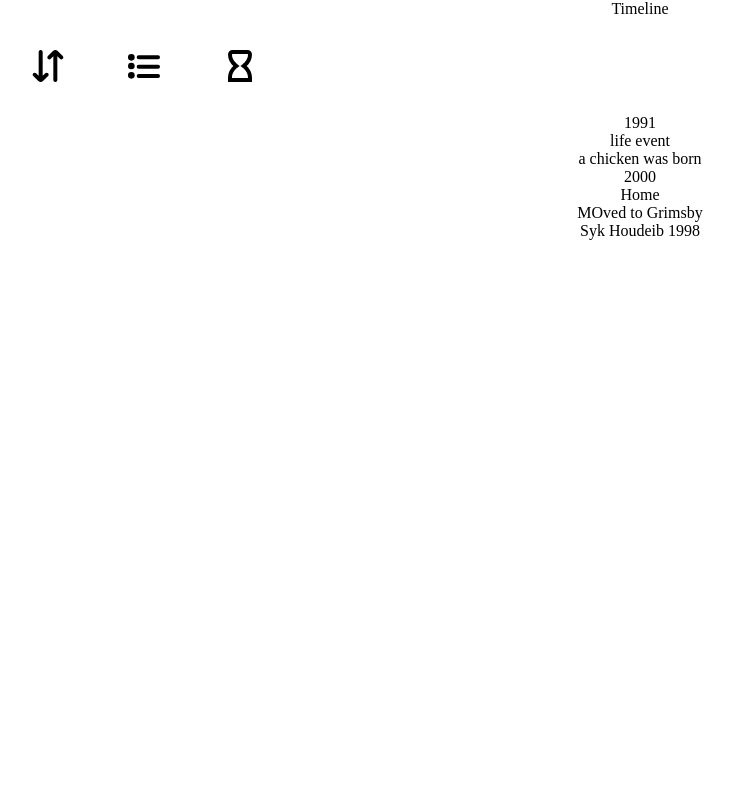
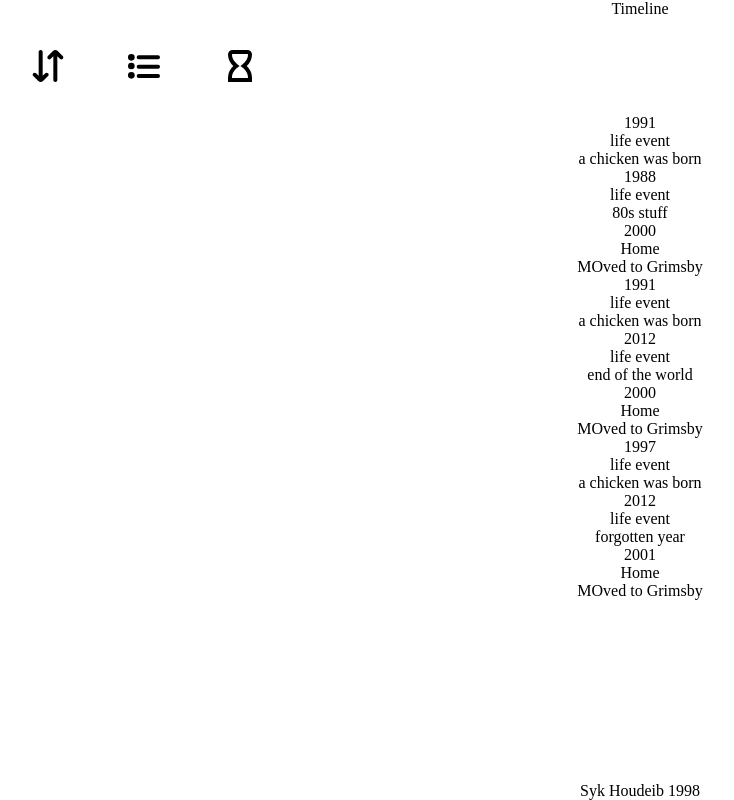
Before and after one commit to Syknapse/timeline_app, a React (Create React App) app in the folder frontend/: page / in a window 1280 px wide. Shown: the whole page, without its empty margins (0-734 px from the left). Built offline with nearby package versions, Linux system fonts and the light colour scheme.

Commit message:
Add two main views and sortByYear algo

```diff
--- a/frontend/src/App.module.css
+++ b/frontend/src/App.module.css
@@ -1,5 +1,8 @@
 .App {
   text-align: center;
+  min-height: 100vh;
+  display: flex;
+  flex-direction: column;
 }
 
 .filters {
@@ -15,3 +18,7 @@
   height: 2rem;
   width: 2rem;
 }
+
+.footer {
+  margin-top: auto;
+}
--- a/frontend/src/App.tsx
+++ b/frontend/src/App.tsx
@@ -1,5 +1,7 @@
-import React from 'react'
+import React, { useState } from 'react'
 import { Button } from './components'
+import { TimeLapse } from './components'
+import { Timeline } from './components'
 import { Sort } from './icons'
 import { List } from './icons'
 import { Hourglass } from './icons'
@@ -12,13 +14,55 @@ const entries = [
     title: 'a chicken was born',
   },
   {
+    year: 1988,
+    type: 'life event',
+    title: '80s stuff',
+  },
+  {
     year: 2000,
+    type: 'Home',
+    title: 'MOved to Grimsby',
+  },
+  {
+    year: 1991,
+    type: 'life event',
+    title: 'a chicken was born',
+  },
+  {
+    year: 2012,
+    type: 'life event',
+    title: 'end of the world',
+  },
+  {
+    year: 2000,
+    type: 'Home',
+    title: 'MOved to Grimsby',
+  },
+  {
+    year: 1997,
+    type: 'life event',
+    title: 'a chicken was born',
+  },
+  {
+    year: 2012,
+    type: 'life event',
+    title: 'forgotten year',
+  },
+  {
+    year: 2001,
     type: 'Home',
     title: 'MOved to Grimsby',
   },
 ]
 
+enum ViewType {
+  Timeline,
+  Time_lapse,
+}
+
 function App() {
+  const [view, setView] = useState<ViewType>(ViewType.Timeline)
+
   return (
     <div className={styles.App}>
       <header>
@@ -30,21 +74,23 @@ function App() {
           <Button className={styles.buttons}>
             <List />
           </Button>
-          <Button className={styles.buttons}>
+          <Button
+            className={styles.buttons}
+            onClick={() => (view === ViewType.Timeline ? setView(ViewType.Time_lapse) : setView(ViewType.Timeline))}
+          >
             <Hourglass />
           </Button>
         </div>
       </header>
       <main>
-        {entries.map(entry => (
-          <section>
-            <div>{entry.year}</div>
-            <div>{entry.type}</div>
-            <div>{entry.title}</div>
-          </section>
-        ))}
+        {
+          {
+            [ViewType.Timeline]: <Timeline entries={entries} />,
+            [ViewType.Time_lapse]: <TimeLapse />,
+          }[view]
+        }
       </main>
-      <footer>
+      <footer className={styles.footer}>
         <p>Syk Houdeib 1998</p>
       </footer>
     </div>
--- /dev/null
+++ b/frontend/src/components/TimeLapseView/index.ts
@@ -0,0 +1 @@
+export { default } from './timeLapse'
--- /dev/null
+++ b/frontend/src/components/TimeLapseView/timeLapse.tsx
@@ -0,0 +1,7 @@
+import styles from './timeLapse.module.css'
+
+const TimeLapse = () => {
+  return <div>TIME LAPSEEEE</div>
+}
+
+export default TimeLapse
--- /dev/null
+++ b/frontend/src/components/TimelineView/index.ts
@@ -0,0 +1 @@
+export { default } from './timeline'
--- /dev/null
+++ b/frontend/src/components/TimelineView/timeline.tsx
@@ -0,0 +1,50 @@
+import { IEntry } from '@models/entryModel'
+import { cursorTo } from 'readline'
+import styles from './timeline.module.css'
+
+interface ITimelineProps {
+  entries: IEntry[]
+}
+
+type IYearSorted = {
+  year: number
+  entries: IEntry[]
+}[]
+
+const Timeline: React.FC<ITimelineProps> = ({ entries }) => {
+  if (entries.length === 0) return <div>nothing to show yet</div>
+
+  /* const years = [...new Set(entries.map(entry => entry.year))].sort()
+  const sortedByYears = years.map(year => {
+    let obj: { year: number; entries: IEntry[] | null } = { year, entries: [] }
+    obj.entries = entries.filter(entry => entry.year === year)
+    return obj
+  }) */
+
+  // Create a new array with one object per year which has all the entries from that year. Sort in ascending
+  const sortedByYears: IYearSorted = entries.reduce((acc: IYearSorted, cur) => {
+    const currentYear = acc.find(a => a.year === cur.year)
+    if (currentYear) {
+      currentYear.entries.push(cur)
+    } else {
+      acc.push({ year: cur.year, entries: [cur] })
+    }
+    return acc.sort((a, b) => a.year - b.year)
+  }, [])
+
+  console.log('sortedByYears: ', sortedByYears)
+
+  return (
+    <>
+      {entries.map(entry => (
+        <section>
+          <div>{entry.year}</div>
+          <div>{entry.type}</div>
+          <div>{entry.title}</div>
+        </section>
+      ))}
+    </>
+  )
+}
+
+export default Timeline
--- a/frontend/src/components/index.ts
+++ b/frontend/src/components/index.ts
@@ -1 +1,3 @@
 export { default as Button } from './Button'
+export { default as TimeLapse } from './TimeLapseView'
+export { default as Timeline } from './TimelineView'
--- /dev/null
+++ b/frontend/src/models/entryModel.ts
@@ -0,0 +1,5 @@
+export interface IEntry {
+  year: number
+  type: string
+  title: string
+}
--- a/frontend/tsconfig.json
+++ b/frontend/tsconfig.json
@@ -1,6 +1,6 @@
 {
   "compilerOptions": {
-    "target": "es5",
+    "target": "ES2015",
     "lib": ["dom", "dom.iterable", "esnext"],
     "allowJs": true,
     "skipLibCheck": true,
@@ -17,7 +17,9 @@
     "jsx": "react-jsx",
     "baseUrl": "./src",
     "paths": {
-      "@models/*": ["models/*"]
+      "@models/*": ["models/*"],
+      "@components/*": ["components/*"],
+      "@icons/*": ["icons/*"]
     }
   },
   "include": ["src"]
```
Also changed, not shown: frontend/src/components/TimeLapseView/timeLapse.modules.css (added), frontend/src/components/TimelineView/timeline.module.css (added).
